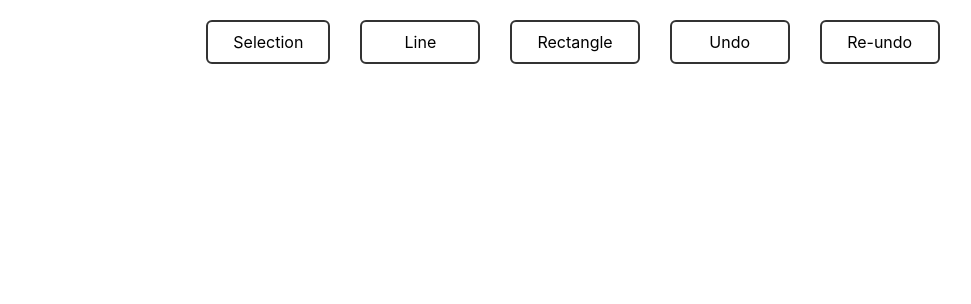
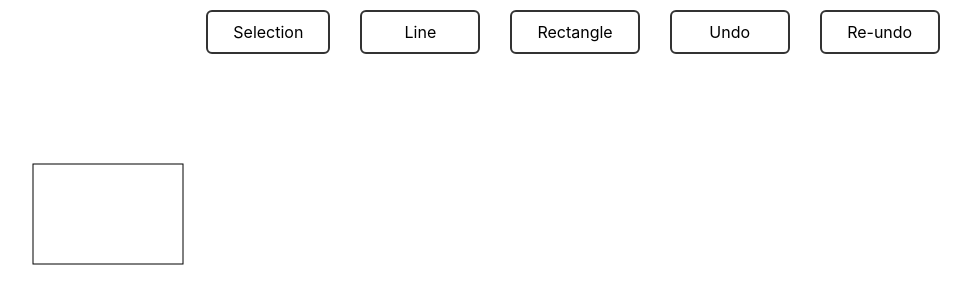
Before and after one commit to AndrewNTA/drawing-app, a React (Create React App) app: page / in a window 1280 px wide. Shown: the top 304 px of the page, without its empty margins (67-1038 px from the left). Built offline with nearby package versions, Linux system fonts and the light colour scheme.

Commit message:
Implement first canvas element

```diff
--- a/src/containers/DrawingView/index.js
+++ b/src/containers/DrawingView/index.js
@@ -1,10 +1,20 @@
-import React from 'react';
+import React, { useRef, useLayoutEffect } from 'react';
 import Button from '../../components/Button';
 import './styles.css';
 
 const DrawingView = () => {
+  const menuBarRef = useRef(null);
+  const menuBarHeight = menuBarRef.current && menuBarRef.current.clientHeight || 0;
+
+  useLayoutEffect(() => {
+    const canvas = document.getElementById("drawing-canvas");
+    const context = canvas.getContext("2d");
+
+    context.strokeRect(100, 100, 150, 100);
+  });
+
   return (<div className="drawing-view-container">
-    <div className="drawing-menu-bar">
+    <div className="drawing-menu-bar" ref={menuBarRef}>
       <Button
         onClick={() => {}}
         text={'Selection'}
@@ -23,6 +33,15 @@ const DrawingView = () => {
       <Button onClick={() => {}} text={'Undo'}/>
       <Button onClick={() => {}} text={'Re-undo'}/>
     </div>
+    <div className="drawing-screen">
+      <canvas
+        id="drawing-canvas"
+        width={window.innerWidth}
+        height={window.innerHeight - menuBarHeight}
+      >
+        Canvas
+      </canvas>
+    </div>
   </div>)
 };
 
--- a/src/containers/DrawingView/styles.css
+++ b/src/containers/DrawingView/styles.css
@@ -2,5 +2,5 @@
     display: flex;
     align-items: center;
     justify-content: center;
-    padding: 20px;
+    padding: 10px;
 }
```
